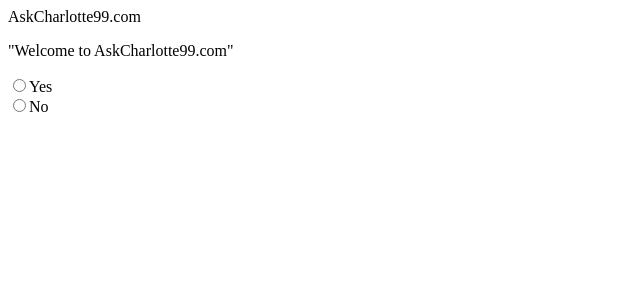
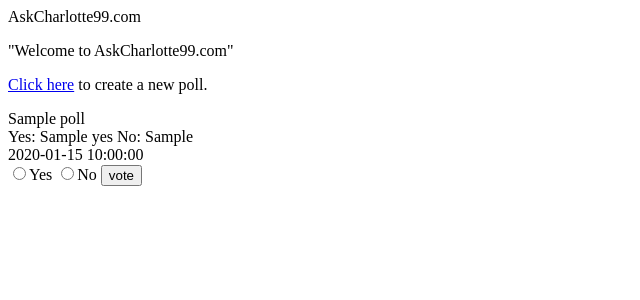
Before and after one commit to haitanle/wikiApp, a Python web app: template templates/front.html in a window 1280 px wide. Shown: the top 300 px of the page, without its empty margins (0-640 px from the left). Run offline with Jinja, Linux system fonts and the light colour scheme; the template is opened without the code that fills it: most values are stand-ins (such as "Sample title", 1, 10 or a date in 2020).

Commit message:
allow for voting on front html page

```diff
--- a/templates/discussPage.html
+++ b/templates/discussPage.html
@@ -18,7 +18,7 @@
 			<div> Submit a comment:</div>
 			<input type = "text" name = "comment" value = {{comment}}>
 		</label>
-			<input type = "hidden" name = "key" value = {{question.key }}>
+			<input type = "hidden" name = "key" value = {{question.key}}>
 			<input type = "submit" value = "Comment">
 
 
--- a/templates/front.html
+++ b/templates/front.html
@@ -4,9 +4,25 @@
 <body>
 	<p> "Welcome to AskCharlotte99.com"</p>
 
-	<form type = "post">
-		<input type="radio" name="vote" value="yes">Yes<br>
-		<input type="radio" name="vote" value="no">No
+	<p>
+	<a href="/newpost">Click here</a> to create a new poll.
+	</p>
+
+	{% for poll in polls %}
+	<div>
+		<div>{{poll.question}}</div>
+		<form method= "post">
+		<div>Yes: {{poll.yes}}  No: {{poll.no}}</div>
+		<div>{{poll.created}}</div>
+		<input type="radio" name="vote" value="yes">Yes
+			<input type="radio" name="vote" value="no">No
+		<input type = "hidden" name ="key" value ={{poll.key()}}>
+		<input type = "submit" value = "vote">
+		</form>
+		<br>
+		<br>
+	</div>
+	{% endfor %}
 	</form>
 </body>
 
```
Also changed, not shown: main.py (+30 -6 lines).
